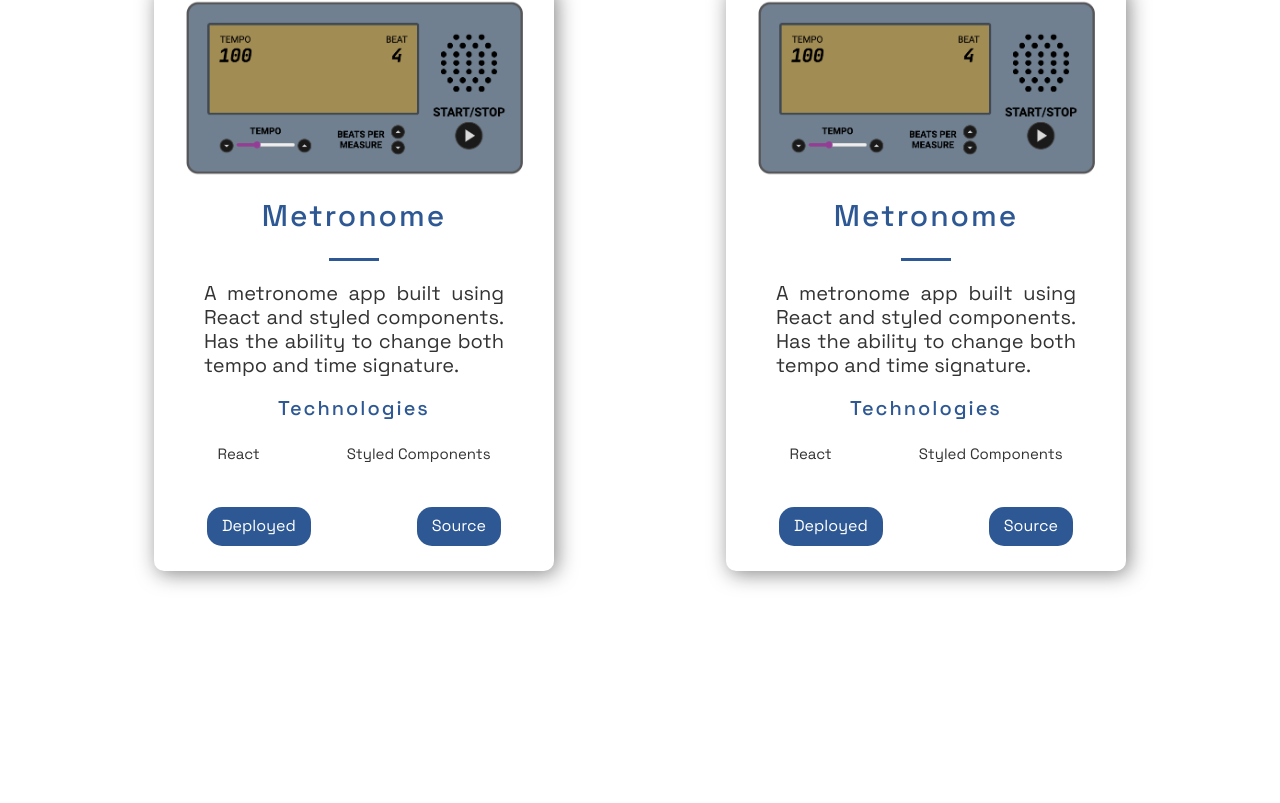
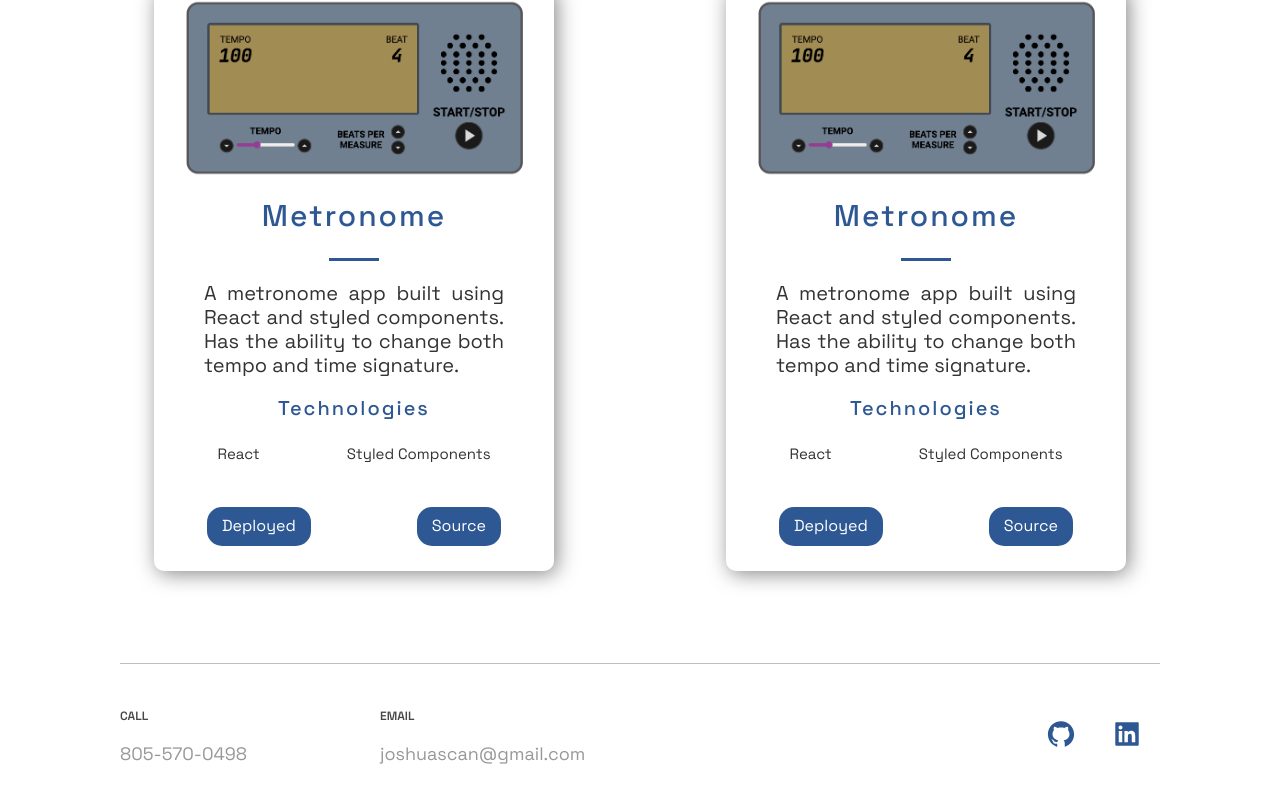
Before and after one commit to joshuascan/personal-portfolio, a Next.js app: page / in a window 1280 px wide. Shown: the part 2409-3212 px from the top of the page. Before the commit the page ends 3042 px from the top, so only its background shows below. Built offline with nearby package versions, Linux system fonts and the light colour scheme.

Commit message:
creates footer

```diff
--- a/src/components/Footer/Footer.js
+++ b/src/components/Footer/Footer.js
@@ -1,2 +1,42 @@
 import { AiFillGithub, AiFillLinkedin } from "react-icons/ai";
 import { SocialIcons } from "../Header/HeaderStyles";
+import {
+  FooterWrapper,
+  FooterContainer,
+  LinkColumn,
+  LinkItem,
+  LinkList,
+  LinkTitle,
+  SocialIconsContainer,
+} from "./FooterStyles";
+
+const Footer = () => {
+  return (
+    <FooterWrapper>
+      <FooterContainer>
+        <LinkList>
+          <LinkColumn>
+            <LinkTitle>Call</LinkTitle>
+            <LinkItem href="tel:805-570-0498">805-570-0498</LinkItem>
+          </LinkColumn>
+          <LinkColumn>
+            <LinkTitle>Email</LinkTitle>
+            <LinkItem href="mailto:joshuascan@gmail.com">
+              joshuascan@gmail.com
+            </LinkItem>
+          </LinkColumn>
+        </LinkList>
+        <SocialIconsContainer>
+          <SocialIcons href="https://github.com/joshuascan">
+            <AiFillGithub size="3rem" />
+          </SocialIcons>
+          <SocialIcons href="https://linkedin.com/in/jscanlan">
+            <AiFillLinkedin size="3rem" />
+          </SocialIcons>
+        </SocialIconsContainer>
+      </FooterContainer>
+    </FooterWrapper>
+  );
+};
+
+export default Footer;
--- a/src/components/Footer/FooterStyles.js
+++ b/src/components/Footer/FooterStyles.js
@@ -3,13 +3,19 @@ import styled from "styled-components";
 export const FooterWrapper = styled.section`
   width: calc(100vw - 96px);
   max-width: 1040px;
-  padding: 2rem 4.8rem 4rem;
+  padding: 2rem 48px 40px;
   margin: 1rem auto;
   box-sizing: content-box;
 `;
 
+export const FooterContainer = styled.div`
+  border-top: 1px solid rgba(0, 0, 0, 0.25);
+  max-width: 1040px;
+  display: flex;
+  justify-content: space-between;
+`;
+
 export const LinkList = styled.ul`
-  border-top: 1px solid rgba(255, 255, 255, 0.1);
   display: grid;
   grid-template-columns: repeat(3, minmax(85px, 220px));
   gap: 40px;
@@ -36,11 +42,10 @@ export const LinkTitle = styled.h4`
 
 export const LinkItem = styled.a`
   font-size: 1.8rem;
-  line-height: 30rem;
   color: ${(props) => props.theme.colors.secondary};
   opacity: 0.5;
   margin-bottom: 1.6rem;
-  transition: 0.3 ease;
+  transition: 0.3s ease;
   position: relative;
   left: 0;
 
@@ -51,7 +56,6 @@ export const LinkItem = styled.a`
 `;
 
 export const SocialIconsContainer = styled.div`
-  max-width: 1040px;
   display: flex;
-  justify-content: space-between;
+  align-items: center;
 `;
--- a/src/layout/Layout.js
+++ b/src/layout/Layout.js
@@ -2,12 +2,14 @@ import React from "react";
 
 import { Container } from "./LayoutStyles";
 import Header from "../components/Header/Header";
+import Footer from "../components/Footer/Footer";
 
 export const Layout = ({ children }) => {
   return (
     <Container>
       <Header />
       <main>{children}</main>
+      <Footer />
     </Container>
   );
 };
```
